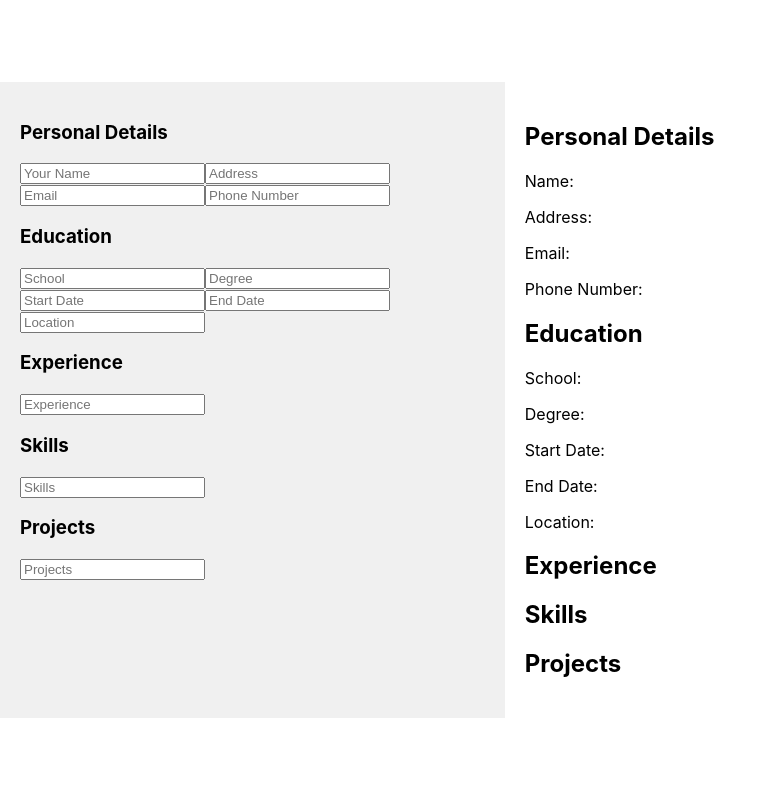
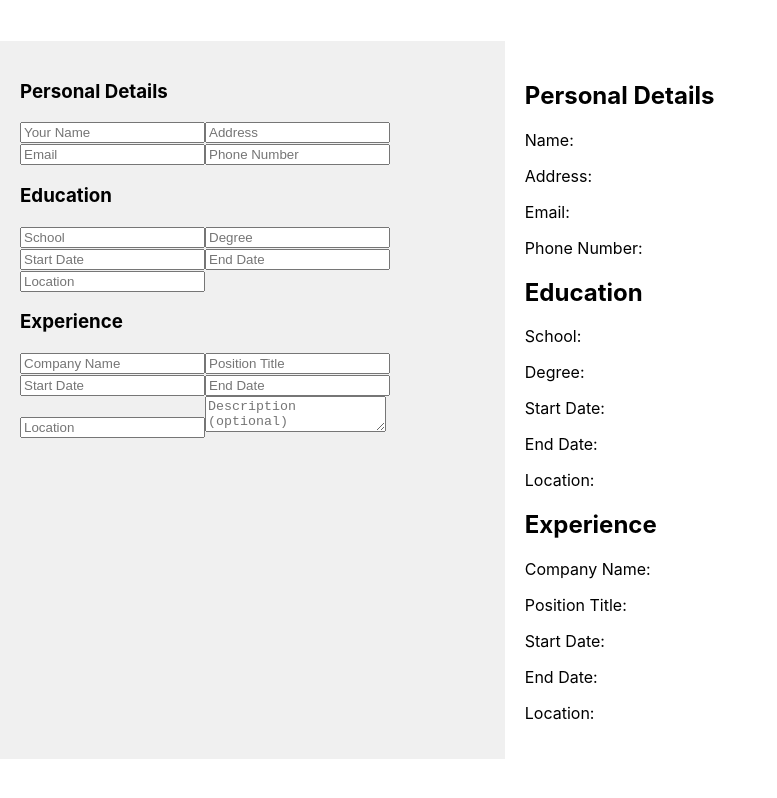
Before and after one commit to ShawnEdgell/CV-Application, a React (Vite) app: page / in a window 1280 px wide. Shown: the whole page, without its empty margins (0-777 px from the left). Built offline with nearby package versions, Linux system fonts and the light colour scheme; the HTML template or start-up script is replaced by a standard one.

Commit message:
added experience section, removed skills and projects

```diff
--- a/src/App.jsx
+++ b/src/App.jsx
@@ -11,9 +11,12 @@ function App() {
   const [startDate, setStartDate] = useState('');
   const [endDate, setEndDate] = useState('');
   const [location, setLocation] = useState('');
-  const [experience, setExperience] = useState('');
-  const [skills, setSkills] = useState('');
-  const [projects, setProjects] = useState('');
+  const [companyName, setCompanyName] = useState('');
+  const [positionTitle, setPositionTitle] = useState('');
+  const [experienceStartDate, setExperienceStartDate] = useState('');
+  const [experienceEndDate, setExperienceEndDate] = useState('');
+  const [experienceLocation, setExperienceLocation] = useState('');
+  const [experienceDescription, setExperienceDescription] = useState('');
 
   return (
     <div className="cv-app">
@@ -90,33 +93,43 @@ function App() {
           <h3>Experience</h3>
           <input
             type="text"
-            placeholder="Experience"
-            value={experience}
-            onChange={(e) => setExperience(e.target.value)}
+            placeholder="Company Name"
+            value={companyName}
+            onChange={(e) => setCompanyName(e.target.value)}
+          />
+          <input
+            type="text"
+            placeholder="Position Title"
+            value={positionTitle}
+            onChange={(e) => setPositionTitle(e.target.value)}
+          />
+          <div className="experience-dates">
+            <input
+              type="text"
+              placeholder="Start Date"
+              value={experienceStartDate}
+              onChange={(e) => setExperienceStartDate(e.target.value)}
+            />
+            <input
+              type="text"
+              placeholder="End Date"
+              value={experienceEndDate}
+              onChange={(e) => setExperienceEndDate(e.target.value)}
+            />
+          </div>
+          <input
+            type="text"
+            placeholder="Location"
+            value={experienceLocation}
+            onChange={(e) => setExperienceLocation(e.target.value)}
+          />
+          <textarea
+            placeholder="Description (optional)"
+            value={experienceDescription}
+            onChange={(e) => setExperienceDescription(e.target.value)}
           />
         </div>
 
-        {/* Skills */}
-        <div className="section">
-          <h3>Skills</h3>
-          <input
-            type="text"
-            placeholder="Skills"
-            value={skills}
-            onChange={(e) => setSkills(e.target.value)}
-          />
-        </div>
-
-        {/* Projects */}
-        <div className="section">
-          <h3>Projects</h3>
-          <input
-            type="text"
-            placeholder="Projects"
-            value={projects}
-            onChange={(e) => setProjects(e.target.value)}
-          />
-        </div>
       </div>
 
       {/* Right side: Display user input */}
@@ -135,13 +148,18 @@ function App() {
         <p>Location: {location}</p>
 
         <h2>Experience</h2>
-        <p>{experience}</p>
+        <p>Company Name: {companyName}</p>
+        <p>Position Title: {positionTitle}</p>
+        <p>Start Date: {experienceStartDate}</p>
+        <p>End Date: {experienceEndDate}</p>
+        <p>Location: {experienceLocation}</p>
+        {experienceDescription && (
+          <div className="description">
+            <h3>Description</h3>
+            <p>{experienceDescription}</p>
+          </div>
+        )}
 
-        <h2>Skills</h2>
-        <p>{skills}</p>
-
-        <h2>Projects</h2>
-        <p>{projects}</p>
       </div>
     </div>
   );
```
